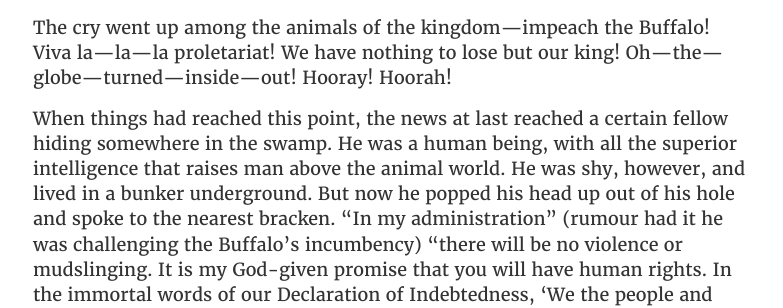
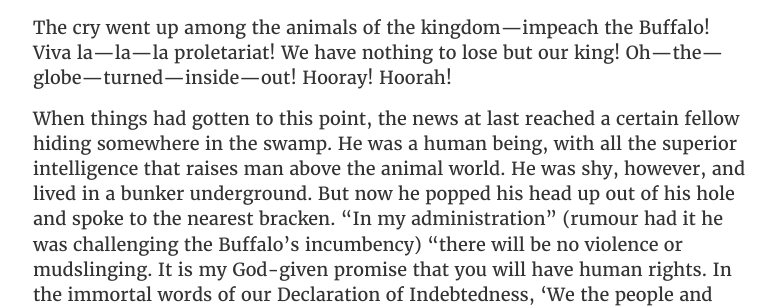
Before and after one commit to GabeHess/GabeHess.github.io, a Jekyll site: the page built from _posts/2020-6-12-satire-written-during-a-time-of-peace.md, in a window 1280 px wide and 900 px high, scrolled down 2462 px. Shown: the part 153-461 px from the top of the window, without its empty margins (247-1030 px from the left). Built offline with Jekyll 4.4.1, drawn with Linux system fonts in a browser that asks for light colours; some web fonts are replaced; comment, search, counter and statistics services are not loaded; some of the changed text lies outside the part shown.

Commit message:
Edit post

```diff
--- a/_posts/2020-6-12-satire-written-during-a-time-of-peace.md
+++ b/_posts/2020-6-12-satire-written-during-a-time-of-peace.md
@@ -34,7 +34,7 @@ All the animals of the animal kingdom then heard the news, and decided after eng
 
 The cry went up among the animals of the kingdom—impeach the Buffalo! Viva la—la—la proletariat! We have nothing to lose but our king! Oh—the—globe—turned—inside—out! Hooray! Hoorah!
 
-When things had reached this point, the news at last reached a certain fellow hiding somewhere in the swamp. He was a human being, with all the superior intelligence that raises man above the animal world. He was shy, however, and lived in a bunker underground. But now he popped his head up out of his hole and spoke to the nearest bracken. “In my administration” (rumour had it he was challenging the Buffalo’s incumbency) “there will be no violence or mudslinging. It is my God-given promise that you will have human rights. In the immortal words of our Declaration of Indebtedness, ‘We the people and women of the swamp will never have enough to lend or borrow’—you know the words.” Someone—a passerby—heard him muttering, and poking his head into the hole said, “J—, you running for office?” J—’s reply was recorded on the second page of _The Swampland Gazette_.
+When things had gotten to this point, the news at last reached a certain fellow hiding somewhere in the swamp. He was a human being, with all the superior intelligence that raises man above the animal world. He was shy, however, and lived in a bunker underground. But now he popped his head up out of his hole and spoke to the nearest bracken. “In my administration” (rumour had it he was challenging the Buffalo’s incumbency) “there will be no violence or mudslinging. It is my God-given promise that you will have human rights. In the immortal words of our Declaration of Indebtedness, ‘We the people and women of the swamp will never have enough to lend or borrow’—you know the words.” Someone—a passerby—heard him muttering, and poking his head into the hole said, “J—, you running for office?” J—’s reply was recorded on the second page of _The Swampland Gazette_.
 
 Oh, what a general uproar was in the animal kingdom! Animals howled, and yelped, and flung themselves in all directions at once. Here a cat clawed its own back; there a cow turned into a rampaging bull in a field. Here a rabbit stood stock still in a turnpike; there a freckled deer pirouetted in the air. Here rodents ran in packs through the streets; there pigeons pecked one another’s eyes. Here a scorpion stung itself to death; there an armadillo leapt high then fell to the ground as if dead. All was chaos, all was frenzied action until the the animals wore themselves out.
 
```
